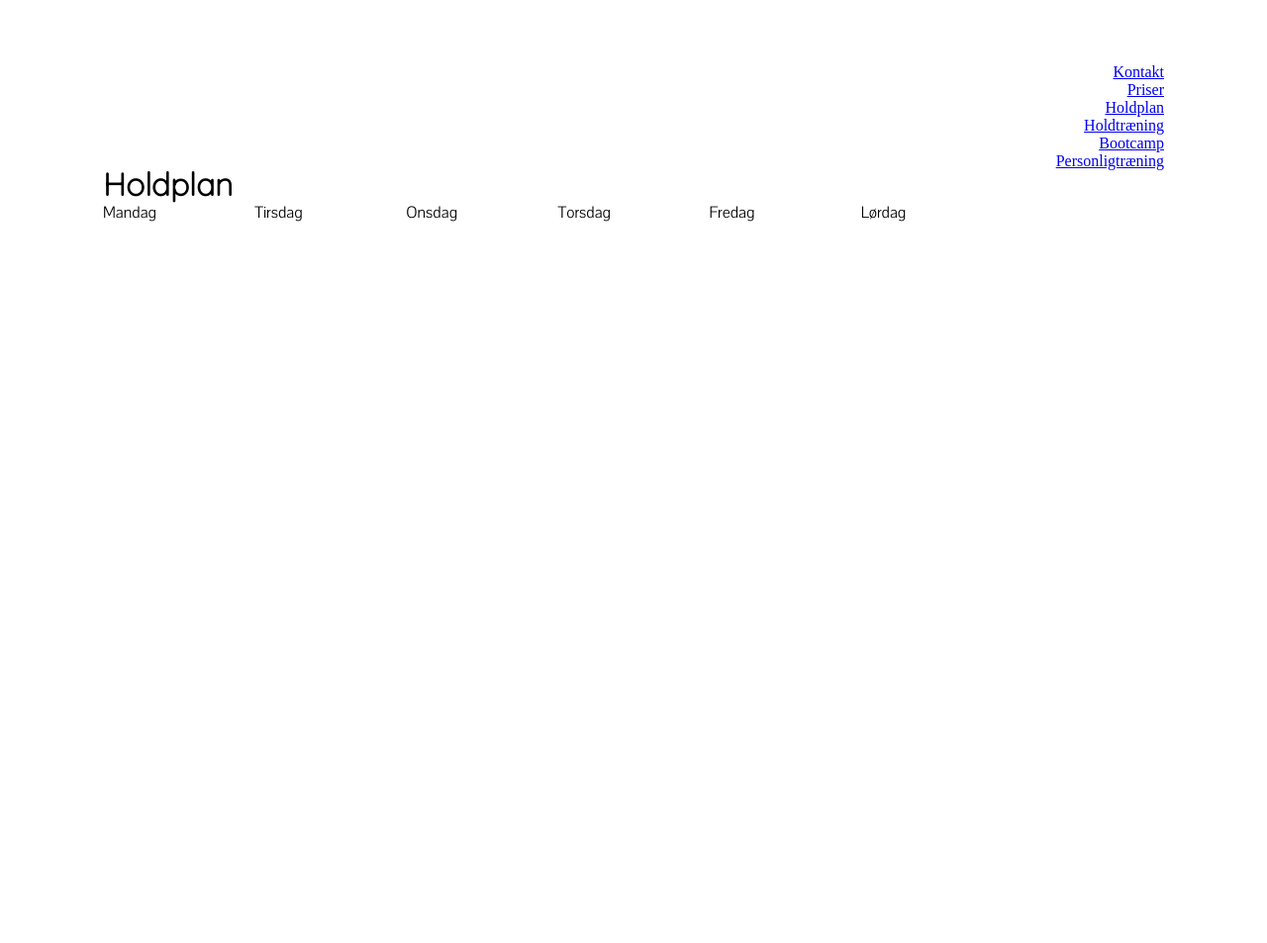
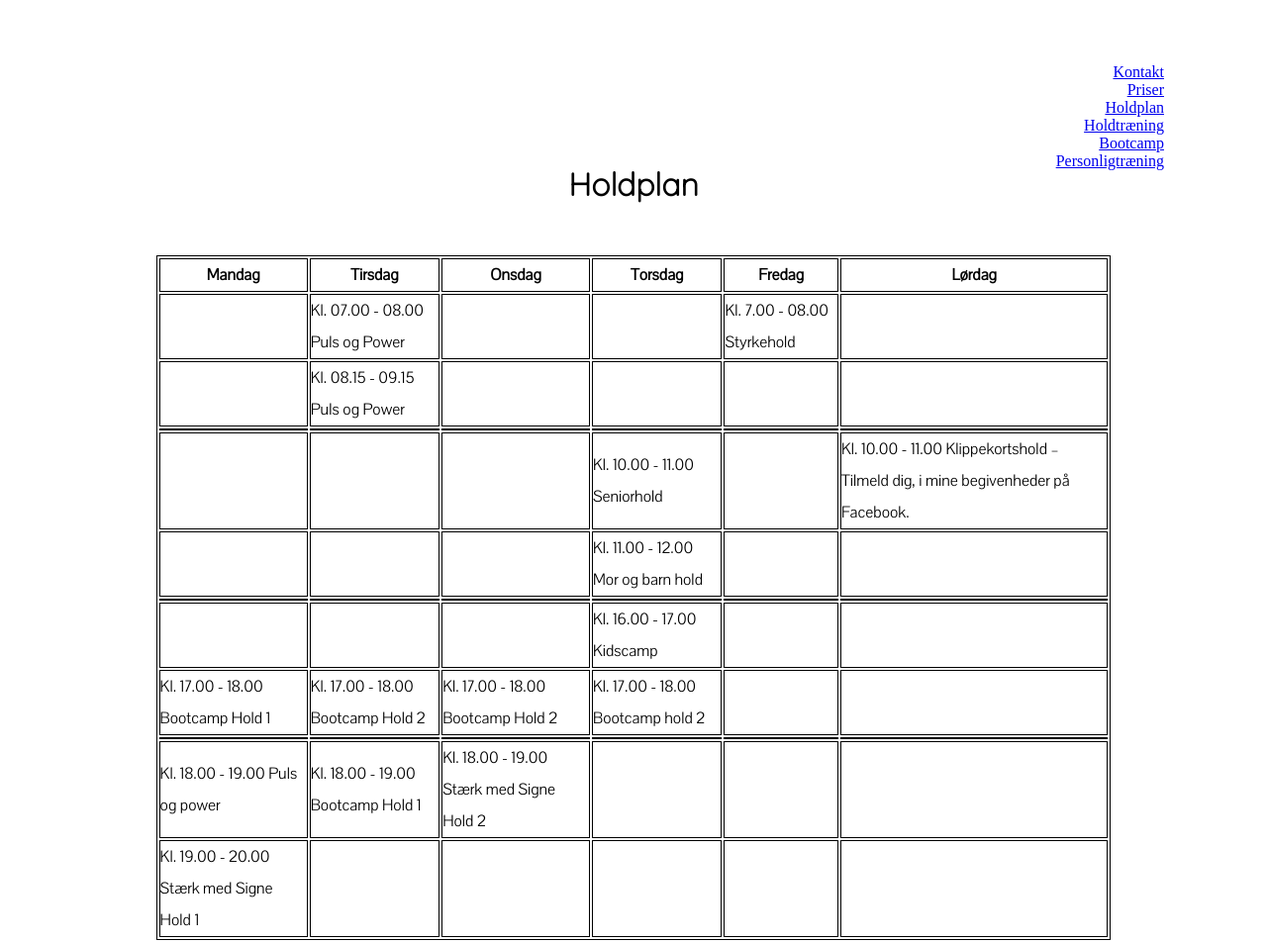
Before and after one commit to Jose496m/Sundmedsigne, a plain HTML site: page holdplan.html in a window 1280 px wide. Shown: the whole page at 99% size. Before the commit the page ends 800 px from the top, so only its background shows below. Drawn offline with Linux system fonts and the light colour scheme.

Commit message:
ændring i holdplan og index

```diff
--- a/holdplan.css
+++ b/holdplan.css
@@ -1,4 +1,30 @@
-.grid_1-1-1-1-1-1-1 {
-  display: grid;
-  grid-template-columns: 1fr 1fr 1fr 1fr 1fr 1fr 1fr;
+h1 {
+  text-align: center;
 }
+
+.plan {
+  font-family: Quicksand;
+  background-color: #02c3bd;
+  color: white;
+  border-radius: 2rem;
+  display: flex;
+  justify-content: center;
+  padding: 0.7rem;
+  font-size: 0.8rem;
+  width: 9rem;
+  margin-right: 3rem;
+  margin-top: 2rem;
+  text-decoration: none;
+}
+table,
+th,
+td {
+  border: 1px solid black;
+  font-family: Pontano Sans;
+  margin: 5%;
+  line-height: 2;
+  width: auto;
+}
+.tableformat {
+  border-radius: 10%;
+}
--- a/holdplan.html
+++ b/holdplan.html
@@ -25,26 +25,250 @@
 
 <body>
     <h1>Holdplan</h1>
-    <section class="grid_1-1-1-1-1-1-1">
-        <div>
-            <p>Mandag</p>
-        </div>
-        <div>
-            <p>Tirsdag</p>
-        </div>
-        <div>
-            <p>Onsdag</p>
-        </div>
-        <div>
-            <p>Torsdag</p>
-        </div>
-        <div>
-            <p>Fredag</p>
-        </div>
-        <div>
-            <p>Lørdag</p>
-        </div>
-    </section>
+
+    <table>
+        <tr>
+
+            <th>Mandag</th>
+            <th>Tirsdag</th>
+            <th>Onsdag</th>
+            <th>Torsdag</th>
+            <th>Fredag</th>
+            <th>Lørdag</th>
+        </tr>
+
+        <tr>
+
+            <td>
+
+            </td>
+            <td>
+                Kl. 07.00 - 08.00
+                Puls og Power
+            </td>
+            <td>
+
+            </td>
+            <td>
+
+            </td>
+            <td>
+                Kl. 7.00 - 08.00
+                Styrkehold
+            </td>
+            <td>
+
+            </td>
+
+        </tr>
+        <tr>
+            <td>
+
+            </td>
+            <td>
+                Kl. 08.15 - 09.15
+                Puls og Power
+            </td>
+            <td>
+
+            </td>
+            <td>
+
+
+
+            </td>
+            <td>
+
+            </td>
+            <td>
+
+            </td>
+        </tr>
+        <tr class="tableformat">
+            <td>
+
+
+
+            </td>
+            <td></td>
+            <td></td>
+            <td>
+
+            </td>
+            <td>
+
+            </td>
+            <td>
+
+            </td>
+        </tr>
+        <tr>
+            <td>
+
+            </td>
+            <td>
+
+            </td>
+            <td>
+
+            </td>
+            <td>
+                Kl. 10.00 - 11.00
+                Seniorhold
+            </td>
+            <td>
+
+            </td>
+            <td>
+                Kl. 10.00 - 11.00
+                Klippekortshold –
+                Tilmeld dig, i mine
+                begivenheder
+                på Facebook.
+            </td>
+        </tr>
+        <tr>
+            <td>
+
+            </td>
+            <td>
+
+            </td>
+            <td>
+
+
+
+            </td>
+            <td>
+                Kl. 11.00 - 12.00
+                Mor og barn hold
+
+
+            </td>
+            <td>
+
+            </td>
+            <td>
+
+            </td>
+        </tr>
+        <tr class="tableformat">
+            <td>
+
+
+
+            </td>
+            <td></td>
+            <td></td>
+            <td>
+
+            </td>
+            <td>
+
+            </td>
+            <td>
+
+            </td>
+        </tr>
+        <tr>
+            <td>
+
+            </td>
+            <td>
+
+            </td>
+            <td>
+
+            </td>
+            <td>
+                Kl. 16.00 - 17.00
+                Kidscamp
+            </td>
+            <td>
+
+            </td>
+            <td>
+
+            </td>
+        </tr>
+        <tr>
+            <td>Kl. 17.00 - 18.00
+                Bootcamp Hold 1</td>
+            <td>Kl. 17.00 - 18.00
+                Bootcamp Hold 2</td>
+            <td>Kl. 17.00 - 18.00
+                Bootcamp Hold 2</td>
+            <td>
+                Kl. 17.00 - 18.00
+                Bootcamp hold 2
+            </td>
+            <td>
+
+            </td>
+            <td>
+
+            </td>
+        </tr>
+        <tr class="tableformat">
+            <td>
+
+
+
+            </td>
+            <td></td>
+            <td></td>
+            <td>
+
+            </td>
+            <td>
+
+            </td>
+            <td>
+
+            </td>
+        </tr>
+        <tr>
+            <td>Kl. 18.00 - 19.00
+                Puls og power</td>
+            <td>Kl. 18.00 - 19.00
+                Bootcamp Hold 1</td>
+            <td>Kl. 18.00 - 19.00
+                Stærk med Signe
+                Hold 2</td>
+            <td>
+
+            </td>
+            <td>
+
+            </td>
+            <td>
+
+            </td>
+        </tr>
+        <tr>
+            <td>
+                Kl. 19.00 - 20.00
+                Stærk med Signe
+                Hold 1
+            </td>
+            <td>
+
+            </td>
+            <td>
+
+            </td>
+            <td>
+
+            </td>
+            <td>
+
+            </td>
+            <td>
+
+            </td>
+        </tr>
+
+    </table>
 </body>
 
 </html>
```
Also changed, not shown: Index.html (+4 -4 lines).
